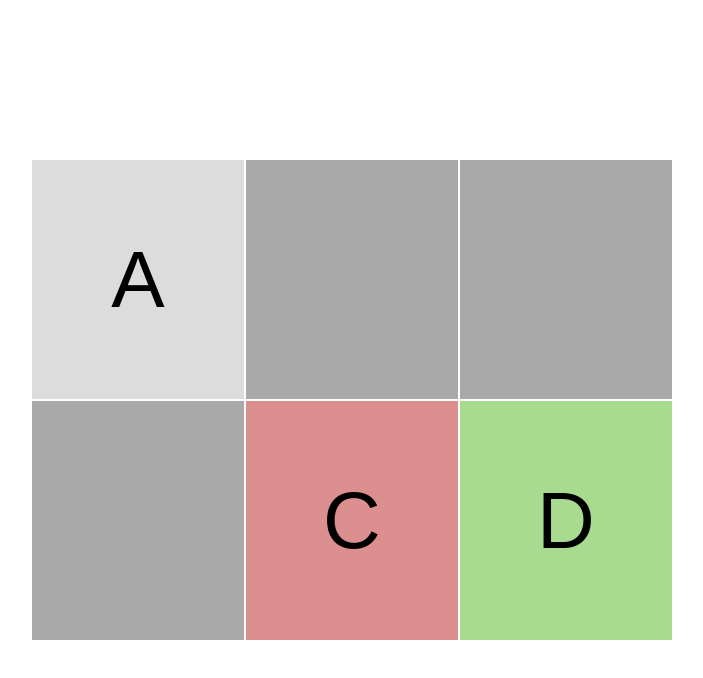
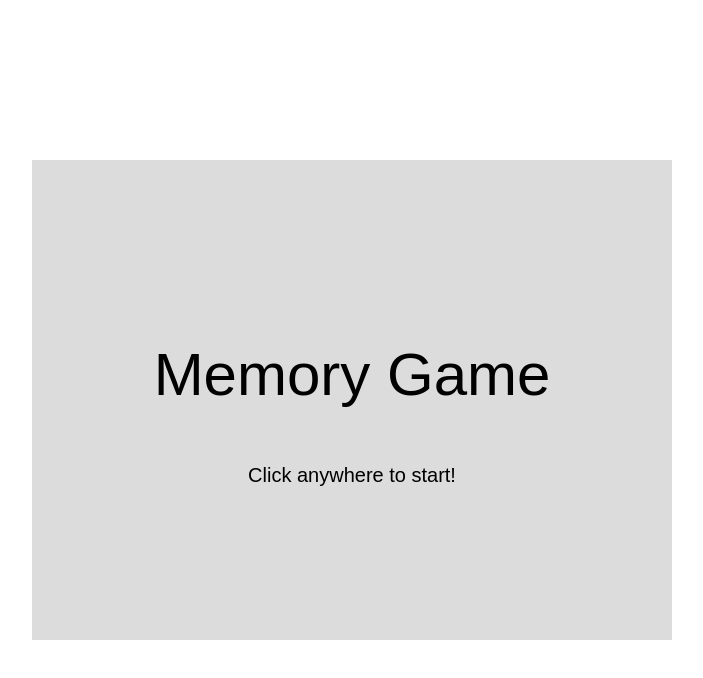
Before and after one commit to morfeii/memory-game, a Next.js app: page / in a window 1280 px wide. Shown: the top 678 px of the page, without its empty margins (288-991 px from the left). Built offline with nearby package versions, Linux system fonts and the light colour scheme.

Commit message:
add basic logic to board & screen

```diff
--- a/components/Board.js
+++ b/components/Board.js
@@ -7,7 +7,7 @@
 // let board = [cell1, cell2, ..., celln];
 
 // VIEW
-export function View({ board, onClickAt }) {
+export function BoardView({ board, onClickAt }) {
   return (
     <div className="board">
       {board.map((cell, i) => (
@@ -16,3 +16,7 @@
     </div>
   );
 }
+
+export function ScreenView({ className, children }) {
+  return <div className={`screen ${className}`}>{children}</div>;
+}
--- a/pages/index.js
+++ b/pages/index.js
@@ -1,8 +1,26 @@
-import React from 'react';
+import React, { useState } from 'react';
 import * as Cell from '../components/Cell';
 import * as Board from '../components/Board';
 
 export default function Layout() {
+  return <GameView />;
+}
+
+// LOGIC
+let Status = {
+  Stopped: 'Stopped',
+  Running: 'Running',
+  Won: 'Won',
+  Lost: 'Lost'
+};
+
+let startGame = (state) => ({ status: Status.Running });
+
+function GameView() {
+  let [state, setState] = useState({ status: Status.Stopped });
+
+  let { status } = state;
+
   let cellOpen = { symbol: 'A', status: Cell.Status.Open };
   let cellClosed1 = { symbol: 'B1', status: Cell.Status.Closed };
   let cellClosed2 = { symbol: 'B1', status: Cell.Status.Closed };
@@ -12,9 +30,52 @@
 
   let board = [cellOpen, cellClosed1, cellClosed2, cellClosed3, cellFailed, cellDone];
 
+  function handleStartingClick(i) {
+    if (status != Status.Running) {
+      setState(startGame);
+    }
+  }
+
   return (
-    <div>
-      <Board.View board={board} onClickAt={() => null} />
+    <div onClick={handleStartingClick}>
+      <ScreenBoxView status={status} board={board} />
     </div>
   );
 }
+
+function ScreenBoxView({ status, board }) {
+  switch (status) {
+    case Status.Running:
+      return <Board.BoardView board={board} onClickAt={() => null} />;
+
+    case Status.Stopped:
+      return (
+        <Board.ScreenView className="gray">
+          <div style={{ textAlign: 'center' }}>
+            <h1>Memory Game</h1>
+            <p>Click anywhere to start!</p>
+          </div>
+        </Board.ScreenView>
+      );
+
+    case Status.Won:
+      return (
+        <Board.ScreenView className="green">
+          <div style={{ textAlign: 'center' }}>
+            <h1>Victory!</h1>
+            <p>Click anywhere to try again!</p>
+          </div>
+        </Board.ScreenView>
+      );
+
+    case Status.Lost:
+      return (
+        <Board.ScreenView className="red">
+          <div style={{ textAlign: 'center' }}>
+            <h1>Defeat!</h1>
+            <p>Click anywhere to try again!</p>
+          </div>
+        </Board.ScreenView>
+      );
+  }
+}
--- a/styles/index.css
+++ b/styles/index.css
@@ -43,3 +43,28 @@
   height: 480px;
   gap: 2px;
 }
+
+.screen {
+  display: flex;
+  width: 640px;
+  height: 480px;
+  align-items: center;
+  justify-content: center;
+  cursor: pointer;
+}
+
+.screen.green {
+  background: #a8db8f;
+}
+
+.screen.gray {
+  background: #dcdcdc;
+}
+
+.screen.red {
+  background: #db8f8f;
+}
+
+.screen h1 {
+  font-size: 3rem;
+}
```
